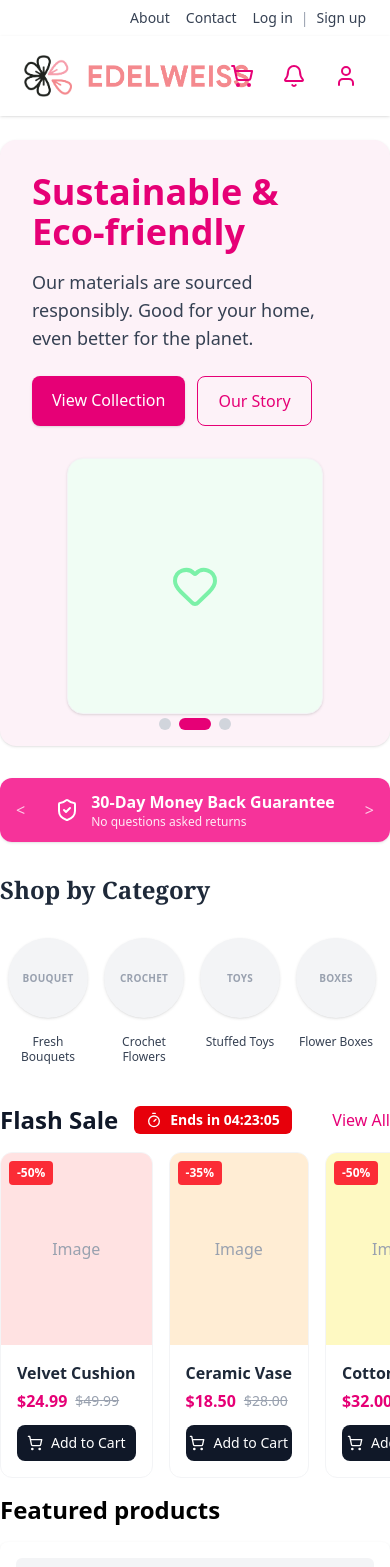
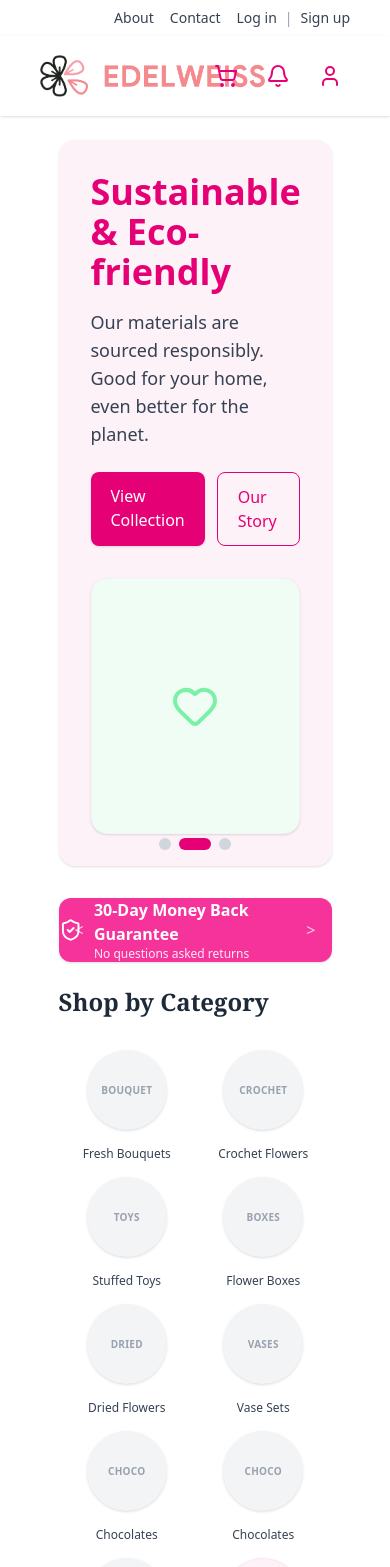
Before and after one commit to Sambilaycord/Edelweiss-Web, a React (Vite) app: page / in a window 390 px wide. Shown: the top 1567 px of the page. Built offline with nearby package versions, Linux system fonts and the light colour scheme.

Commit message:
fixed catergory desktop responsiveness

```diff
--- a/src/components/home/CategoryGrid.tsx
+++ b/src/components/home/CategoryGrid.tsx
@@ -12,10 +12,11 @@ const CategoryCircles = () => {
     { id: 6, name: "Vase Sets", placeholder: "Vases" },
     { id: 7, name: "Chocolates", placeholder: "Choco" },
     { id: 8, name: "Chocolates", placeholder: "Choco" },
+    { id: 9, name: "Vase Sets", placeholder: "Vases" },
   ];
 
   return (
-    <section className="py-8 max-w-[1400px] mx-auto">
+    <section className="relative group py-6">
       <h2 className="text-2xl font-bold text-gray-800 mb-6 font-serif">
         Shop by Category
       </h2>
@@ -25,14 +26,14 @@ const CategoryCircles = () => {
         - gap-4 md:gap-8: Adds space between the floating circles (tighter on mobile, wider on desktop)
         - overflow-x-auto: Enables horizontal scrolling
       */}
-      <div className="flex items-start gap-4 md:gap-8 overflow-x-auto scrollbar-hide p-2">
+      <div className=" flex flex-wrap items-start justify-center gap-4 md:gap-8 p-2">
 
         {/* 1. Map through the first 7 categories */}
         {categories.map((cat) => (
           <a
             key={cat.id}
             href="#"
-            className="group flex flex-col items-center flex-shrink-0 w-20 md:w-24 gap-4"
+            className="group flex flex-col items-center flex-1 min-w-[100px] max-w-[160px] gap-4"
           >
             {/* Circular Image Placeholder
                 - rounded-full: Makes it a perfect circle
@@ -54,7 +55,7 @@ const CategoryCircles = () => {
         {/* 2. The "More Categories" Button (Always at the end) */}
         <a
           href="/categories"
-          className="group flex flex-col items-center flex-shrink-0 w-20 md:w-24 gap-3"
+          className="group flex flex-col items-center flex-1 min-w-[100px] max-w-[160px] gap-3"
         >
           {/* Circle styling specific for the 'More' button */}
           <div className="w-20 h-20 md:w-24 md:h-24 rounded-full bg-pink-50 flex items-center justify-center text-pink-600 group-hover:bg-pink-600 group-hover:text-white group-hover:ring-2 group-hover:ring-pink-600 group-hover:ring-offset-2 transition-all duration-300 shadow-sm border border-pink-100">
--- a/src/components/home/HomePage.tsx
+++ b/src/components/home/HomePage.tsx
@@ -48,7 +48,7 @@ const HomePage: React.FC = () => {
 	return (
 		<div className="min-h-screen">
 			<div className="text-sm text-gray-700">
-				<div className="max-w-6xl mx-auto flex justify-end gap-4 py-2 px-6">
+				<div className="max-w-full mx-auto flex justify-end gap-4 py-2 px-10">
 					<a href="/about" className="hover:text-pink-600">About</a>
 					<a href="/contact" className="hover:text-pink-600">Contact</a>
 					<div className="flex items-center gap-2">
@@ -59,7 +59,7 @@ const HomePage: React.FC = () => {
 				</div>
 			</div>
 			<header className="sticky top-0 bg-white/95 backdrop-blur z-40 shadow-sm">
-				<div className="max-w-6xl mx-auto flex items-center justify-between py-4 px-6">
+				<div className="max-w-full mx-auto flex items-center justify-between py-4 px-10">
 
 					{/* Left: Logo */}
 					<div className="flex items-center gap-4">
@@ -67,9 +67,8 @@ const HomePage: React.FC = () => {
 						<img src={text_logo} alt="Edelweiss" className="h-6 object-contain" />
 					</div>
 
-					{/* Center: Search Bar (Added) */}
-					{/* hidden md:flex ensures it only shows on medium screens and up */}
-					<div className="hidden md:flex flex-1 max-w-xl mx-6">
+					   {/* Center: Search Bar (40% width, centered) */}
+					   <div className="hidden md:flex w-[40%] mx-auto">
 						   <div className="relative w-full">
 							   <input
 								   type="text"
@@ -105,7 +104,7 @@ const HomePage: React.FC = () => {
 				</div>
 			</header>
 
-			<main className="max-w-6xl mx-auto pt-6">
+			<main className="max-w-7/10 mx-auto pt-6">
 				<HeroCarousel />
 				<PromoCarousel />
 				<CategoryGrid />
```
Lines whose indentation alone changed are shown as unchanged.
